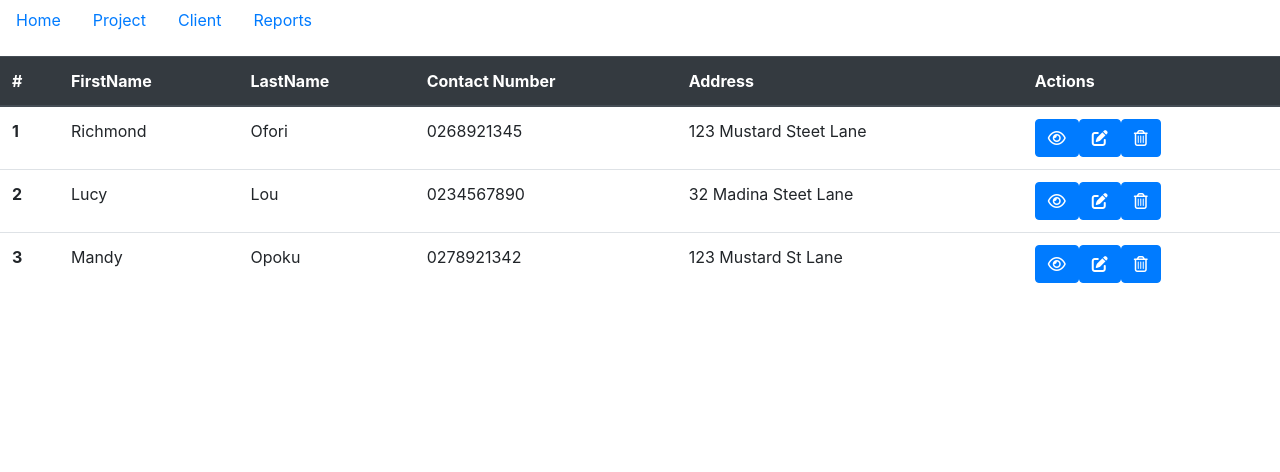
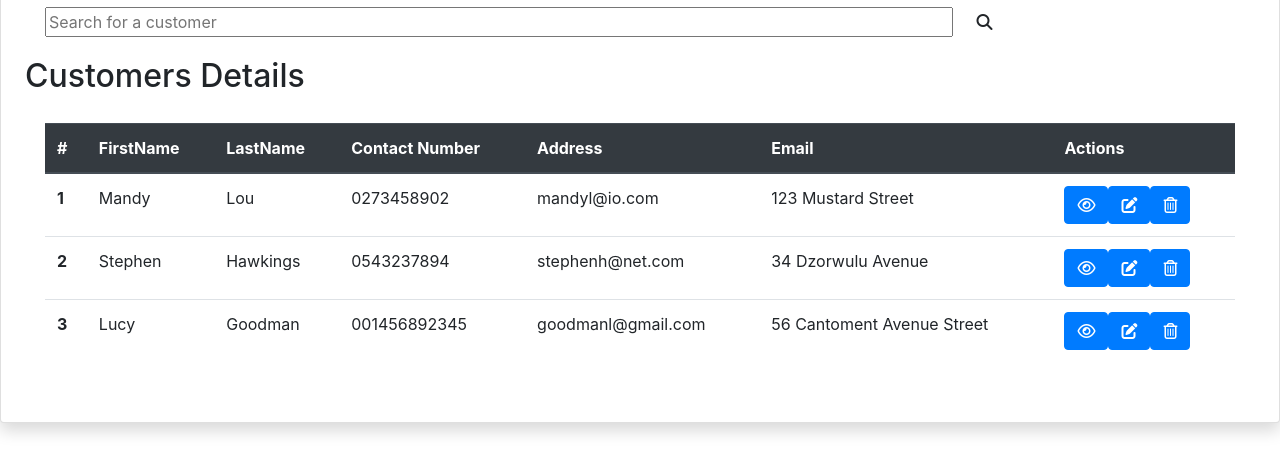
Before and after one commit to YaaNuamah/tcms-angular-ui, an Angular app: page /customers in a window 1280 px wide. Shown: the top 472 px of the page. Built offline with nearby package versions, Linux system fonts and the light colour scheme.

Commit message:
added json format to customers

```diff
--- a/src/app/customers/customers.component.html
+++ b/src/app/customers/customers.component.html
@@ -1,6 +1,16 @@
 
 
+    <!--Customers Table -->
 
+    <div class="card mb-4 shadow p-4 mb-6 bg- white rounded" style="margin-top:-90px;">
+    <form class="form-inlinr md-form form-sm active-cyan-3 mt-3" style="margin-left:20px;">
+    <input class="form-contril-sm mr-4 w-75" type="text" placeholder="Search for a customer" aria-label="Search">
+    <i class="fas fa-search" aria-hidden="true"></i>
+    </form>
+    <h2 id="customers" style="margin-top:20px;">Customers Details</h2>
+
+    <div class="card-body">
+<div class="table-responsive">
     <table class="table">
         <thead class="thead-dark">
         <tr>
@@ -9,16 +19,19 @@
             <th scope="col">LastName</th>
             <th scope="col">Contact Number</th>
             <th scope="col">Address</th>
+            <th scope="col">Email</th>
             <th scope="col">Actions</th>
+
         </tr>
         </thead>
         <tbody>
-        <tr>
-            <th scope="row">1</th>
-            <td>Richmond</td>
-            <td>Ofori</td>
-            <td>0268921345</td>
-            <td>123 Mustard Steet Lane</td>
+        <tr *ngFor="let customer of customers">
+            <th scope="row">{{customer.id}}</th>
+            <td>{{customer.FirstName}}</td>
+            <td>{{customer.LastName}}</td>
+            <td>{{customer.Contact}}</td>
+            <td>{{customer.Email}}</td>
+            <td>{{customer.Address}}</td>
             <td>
                 <button type="button" class="btn btn-primary"><i class="far fa-eye"></i> </button>
                 <button type="button" class="btn btn-primary"><i class="fas fa-edit"></i> </button>
@@ -26,31 +39,9 @@
 
             </td>
         </tr>
-        <tr>
-            <th scope="row">2</th>
-            <td>Lucy</td>
-            <td>Lou</td>
-            <td>0234567890</td>
-            <td>32 Madina Steet Lane</td>
-            <td>
-                <button type="button" class="btn btn-primary"><i class="far fa-eye"></i> </button>
-                <button type="button" class="btn btn-primary"><i class="fas fa-edit"></i> </button>
-                <button type="button" class="btn btn-primary"><i class="far fa-trash-alt"></i> </button>
 
-            </td>
-        </tr>
-        <tr>
-            <th scope="row">3</th>
-            <td>Mandy</td>
-            <td>Opoku</td>
-            <td>0278921342</td>
-            <td>123 Mustard St Lane</td>
-            <td>
-                <button type="button" class="btn btn-primary"><i class="far fa-eye"></i></button>
-                <button type="button" class="btn btn-primary"><i class="fas fa-edit"></i></button>
-                <button type="button" class="btn btn-primary"><i class="far fa-trash-alt"></i> </button>
-
-            </td>
-        </tr>
         </tbody>
     </table>
+</div>
+    </div>
+    </div>
--- a/src/app/customers/customers.component.ts
+++ b/src/app/customers/customers.component.ts
@@ -7,7 +7,14 @@ import { Component, OnInit } from '@angular/core';
 })
 export class CustomersComponent implements OnInit {
 
+  customers = [
+    {id: '1', FirstName: 'Mandy', LastName: 'Lou', Contact: "0273458902", Address: '123 Mustard Street', Email: 'mandyl@io.com'},
+    {id: '2', FirstName: 'Stephen', LastName: 'Hawkings', Contact: '0543237894', Address: '34 Dzorwulu Avenue', Email: 'stephenh@net.com'},
+    {id: '3', FirstName: 'Lucy', LastName: 'Goodman', Contact: '001456892345', Address: '56 Cantoment Avenue Street', Email: 'goodmanl@gmail.com'}
+  ]
+
   constructor() { }
+
 
   ngOnInit() {
   }
--- a/src/app/reports/reports.component.html
+++ b/src/app/reports/reports.component.html
@@ -1,22 +1,38 @@
-<div class="row row-cols-1 row-cols-md-3">
-    <div class ="col mb-4">
-        <div class="card h-100">
-            <img src="" class="card-img-top" alt="">
-        <div class="card-body">
-            <h5 class="card-title">Number of Projects</h5>
-            <p class="card-text">This reports on the number of projects acquired in a month</p>
+<div class="row row-cols-1 row-cols-md-2">
+        <div class="col mb-4">
+          <div class="card">
+            <img src="..." class="card-img-top" alt="...">
+            <div class="card-body">
+              <h5 class="card-title">Card title</h5>
+              <p class="card-text">This is a longer card with supporting text below as a natural lead-in to additional content. This content is a little bit longer.</p>
+            </div>
+          </div>
         </div>
+        <div class="col mb-4">
+          <div class="card">
+            <img src="..." class="card-img-top" alt="...">
+            <div class="card-body">
+              <h5 class="card-title">Card title</h5>
+              <p class="card-text">This is a longer card with supporting text below as a natural lead-in to additional content. This content is a little bit longer.</p>
+            </div>
+          </div>
         </div>
-    </div>
-
-    <div class="col mb-5">
-        <div class="card h-100">
-            <img src="" class="card-img-top" alt="">
+        <div class="col mb-4">
+          <div class="card">
+            <img src="..." class="card-img-top" alt="...">
             <div class="card-body">
-                <h5 class="card-title">Number of completed Projects</h5>
-                <p class="card-text">This gives a detailed number of completed projects</p>
-
+              <h5 class="card-title">Card title</h5>
+              <p class="card-text">This is a longer card with supporting text below as a natural lead-in to additional content.</p>
             </div>
+          </div>
         </div>
-    </div>
-</div>
+        <div class="col mb-4">
+          <div class="card">
+            <img src="..." class="card-img-top" alt="...">
+            <div class="card-body">
+              <h5 class="card-title">Card title</h5>
+              <p class="card-text">This is a longer card with supporting text below as a natural lead-in to additional content. This content is a little bit longer.</p>
+            </div>
+          </div>
+        </div>
+      </div>
```
Also changed, not shown: package.json (+12 -5 lines), server.js (added), 1 other file (tests, documents, lock files or other folders).
